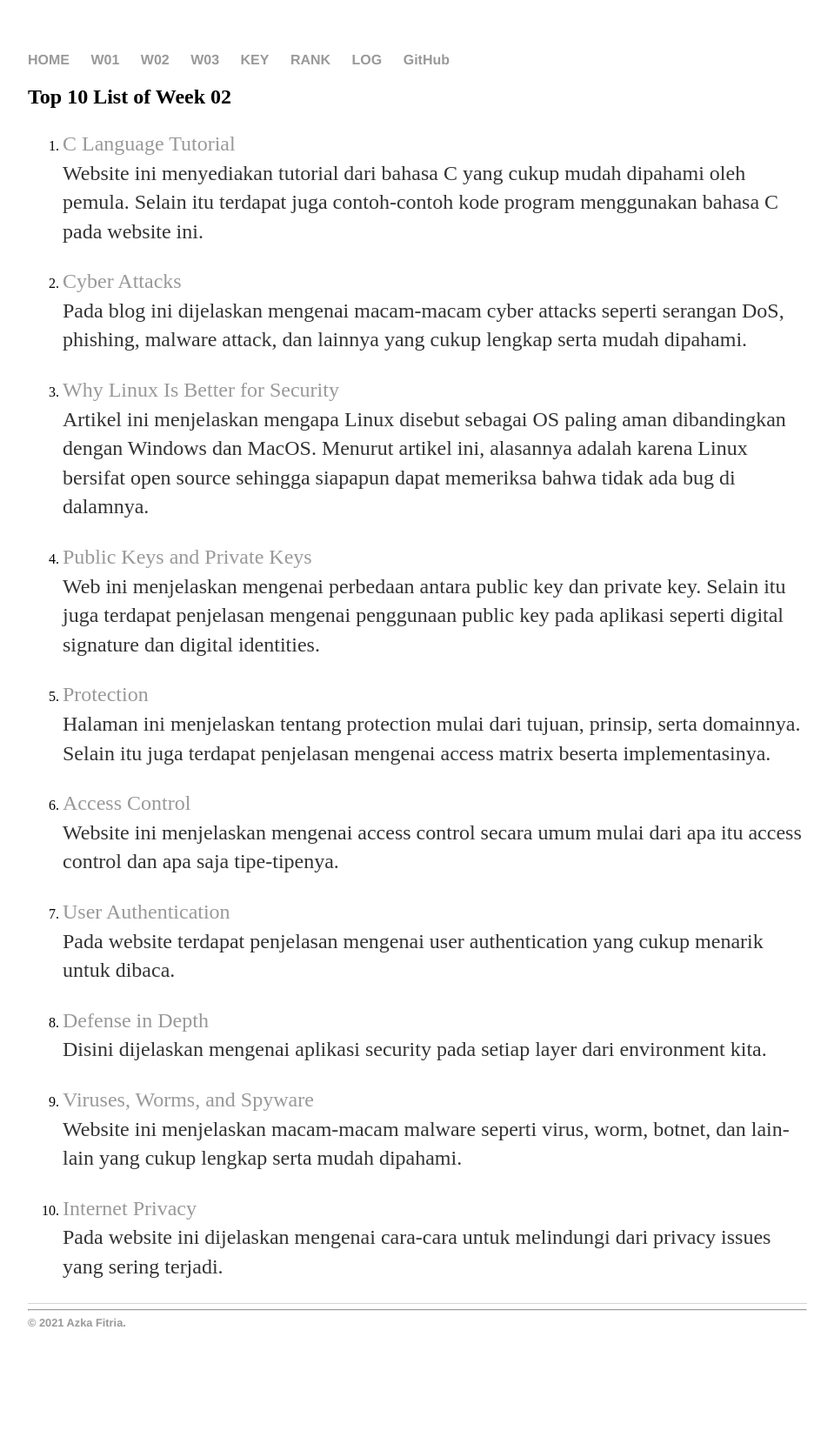
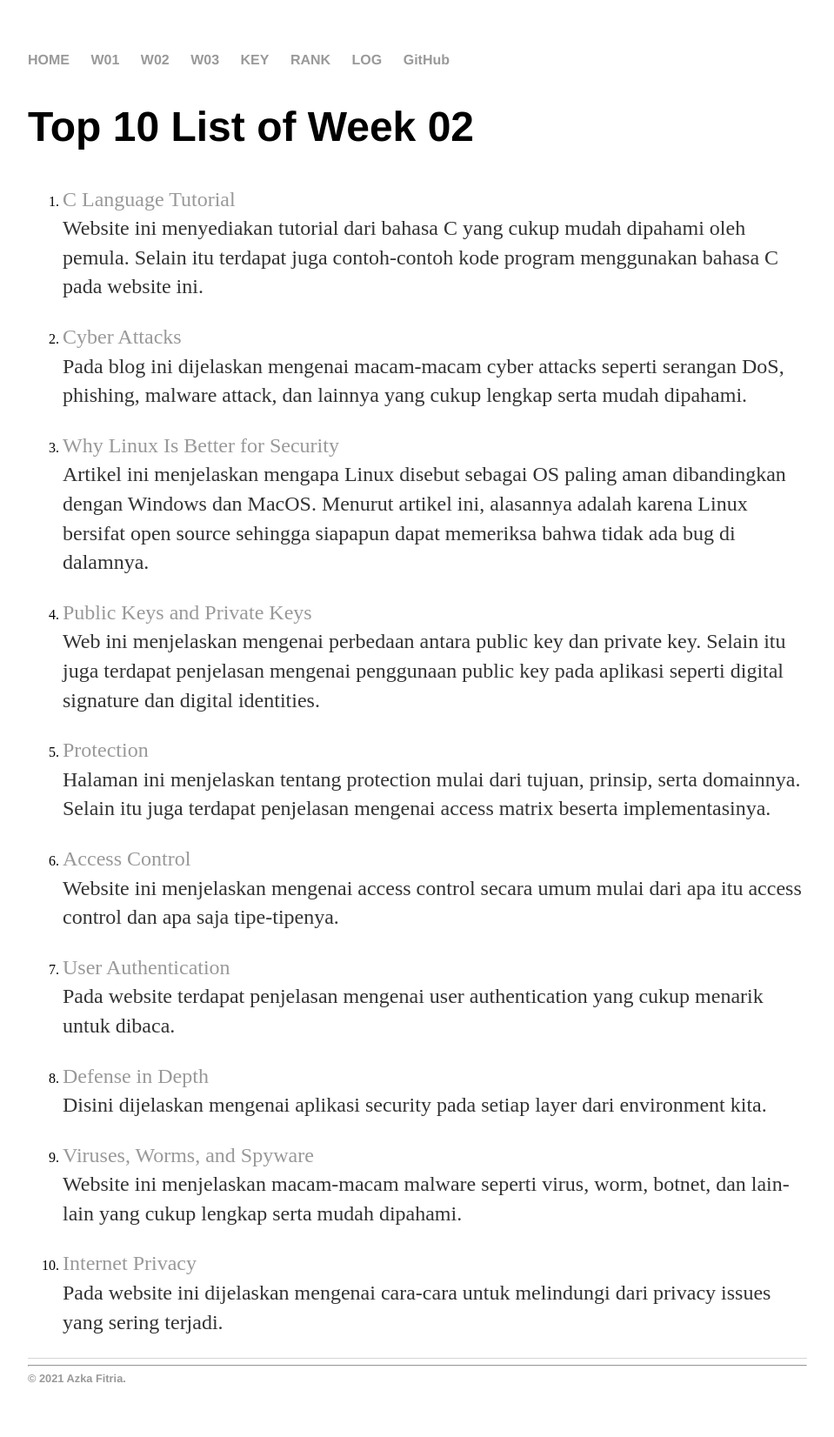
Before and after one commit to azkafitria/os211, a Jekyll site: the page built from W02.md, in a window 1280 px wide. Shown: the whole page at 87% size, without its empty margins (160-1119 px from the left). Built offline with Jekyll 4.4.1, drawn with Linux system fonts in a browser that asks for light colours; our own code applies the rules of GitHub Pages for plain Markdown files; before the commit the page ends 1588 px from its top, so only the background shows below that.

Commit message:
Update W02.md

```diff
--- a/W02.md
+++ b/W02.md
@@ -2,7 +2,7 @@
 layout: layout
 permalink: /W02/
 ---
-## Top 10 List of Week 02
+# Top 10 List of Week 02
 1. [C Language Tutorial](https://www.programiz.com/c-programming)<br>
   Website ini menyediakan tutorial dari bahasa C yang cukup mudah dipahami oleh pemula. Selain itu terdapat juga contoh-contoh kode program menggunakan bahasa C pada website ini.
 
```
